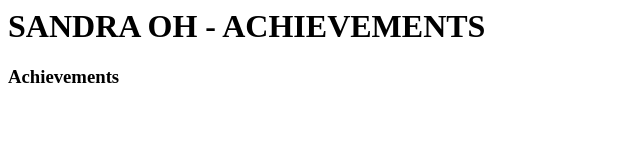
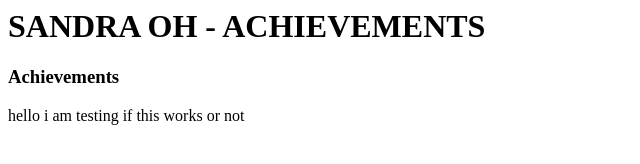
Before and after one commit to Angela1352/Sandra-Oh-Website, a plain HTML site: page Sandra Oh/achievements.html in a window 1280 px wide. Shown: the whole page, without its empty margins (0-640 px from the left). Drawn offline with Linux system fonts and the light colour scheme.

Commit message:
Add files via upload

```diff
--- a/Sandra Oh/achievements.html
+++ b/Sandra Oh/achievements.html
@@ -8,7 +8,7 @@
 	<div>
 	<h1> SANDRA OH - ACHIEVEMENTS </h1>
 	<h3> Achievements </h3>
-
+		<p> hello i am testing if this works or not  </p>
 
 
 
```
